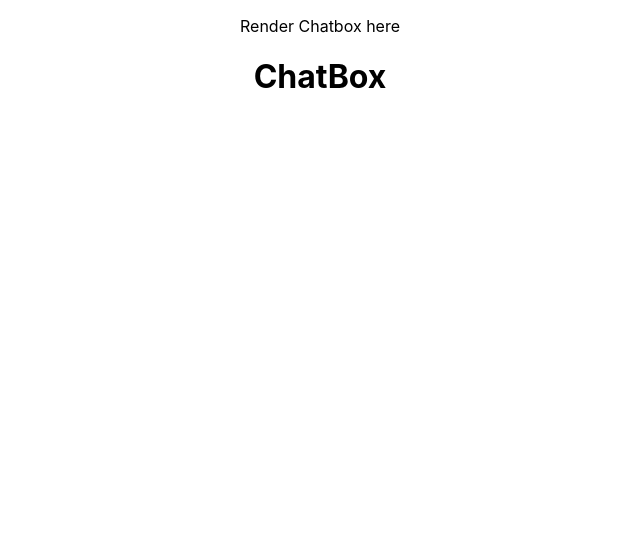
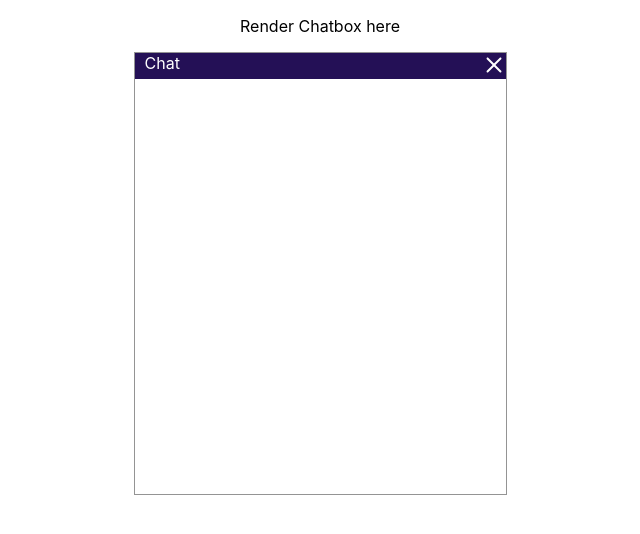
Before and after one commit to adityaraj95/react-chat-support-app, a React (Create React App) app: page / in a window 1280 px wide. Shown: the top 534 px of the page, without its empty margins (320-960 px from the left). Built offline with nearby package versions, Linux system fonts and the light colour scheme.

Commit message:
created ChatBox area with basic css req

```diff
--- a/package.json
+++ b/package.json
@@ -8,6 +8,7 @@
     "@testing-library/user-event": "^13.5.0",
     "react": "^18.2.0",
     "react-dom": "^18.2.0",
+    "react-icons": "^4.4.0",
     "react-scripts": "5.0.1",
     "web-vitals": "^2.1.4"
   },
--- a/src/App.css
+++ b/src/App.css
@@ -7,6 +7,29 @@
   pointer-events: none;
 }
 
+.chat-window{
+  border: 1px solid #949494;
+  height: 441px;
+  text-align: center;
+  width: 371px;
+  box-shadow: #828282;
+  margin-left: auto;
+  margin-right: auto;
+}
+.titlebar{
+  height: 26px;
+  background-color: #241056;
+  color: white;
+  display: flex;
+}
+.close{
+  margin-left:auto;
+}
+.titlebar-text{
+  margin:0px;
+  text-align: left;
+  padding-left: 10px;
+}
 @media (prefers-reduced-motion: no-preference) {
   .App-logo {
     animation: App-logo-spin infinite 20s linear;
--- a/src/components/ChatBox.js
+++ b/src/components/ChatBox.js
@@ -1,8 +1,30 @@
-import React, { useState } from 'react'
+import React, { useState , useEffect} from 'react'
+// import CloseIcon from '@mui/icons-material/Close';
+import {CgClose} from 'react-icons/cg';
+
 
 const ChatBox =()=>{
+
+    const [messages, setMessages] = useState([]);
+
+    useEffect(()=>{
+        setMessages('hola amigo');
+        setMessages('123');
+        setMessages('abc');
+    },)
+
     return(
-        <h1>ChatBox</h1>
+        <div className='chat-window'>
+         <div className='titlebar'>
+                <p className='titlebar-text' style={{margin:0}}>Chat</p>
+                <CgClose className='close' size={24} color='white'/>
+         </div>
+            {console.log(messages)}
+         <div className='text-container'>
+
+         </div>
+         <div className='text-input'></div>
+        </div>
     );
 }
 
```
Also changed, not shown: src/components/ChatBoxComponents/EditText.js (added, +12 -0 lines), src/components/ChatBoxComponents/LoadingAnimationComponent.js (added, +12 -0 lines), src/components/ChatBoxComponents/TextField.js (added, +12 -0 lines), 1 other file (tests, documents, lock files or other folders).
